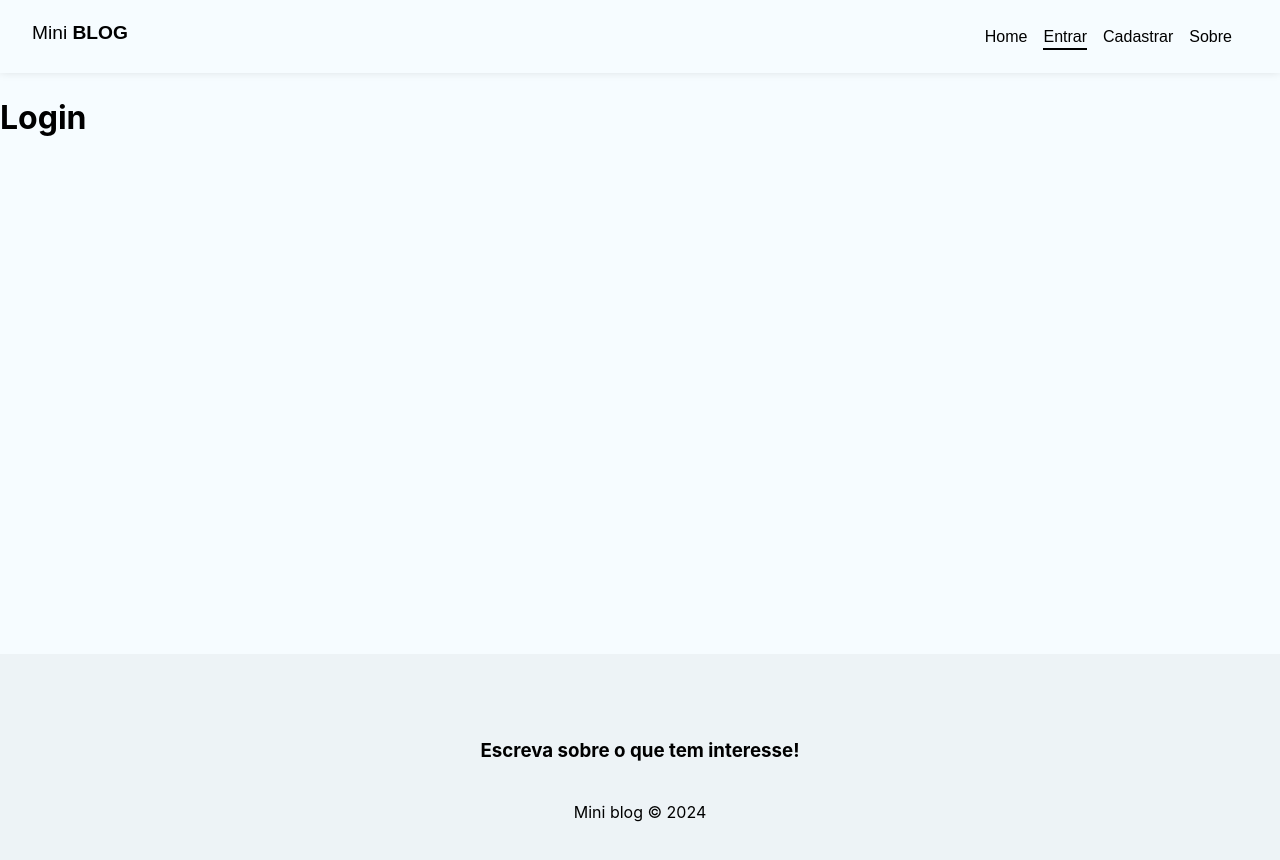
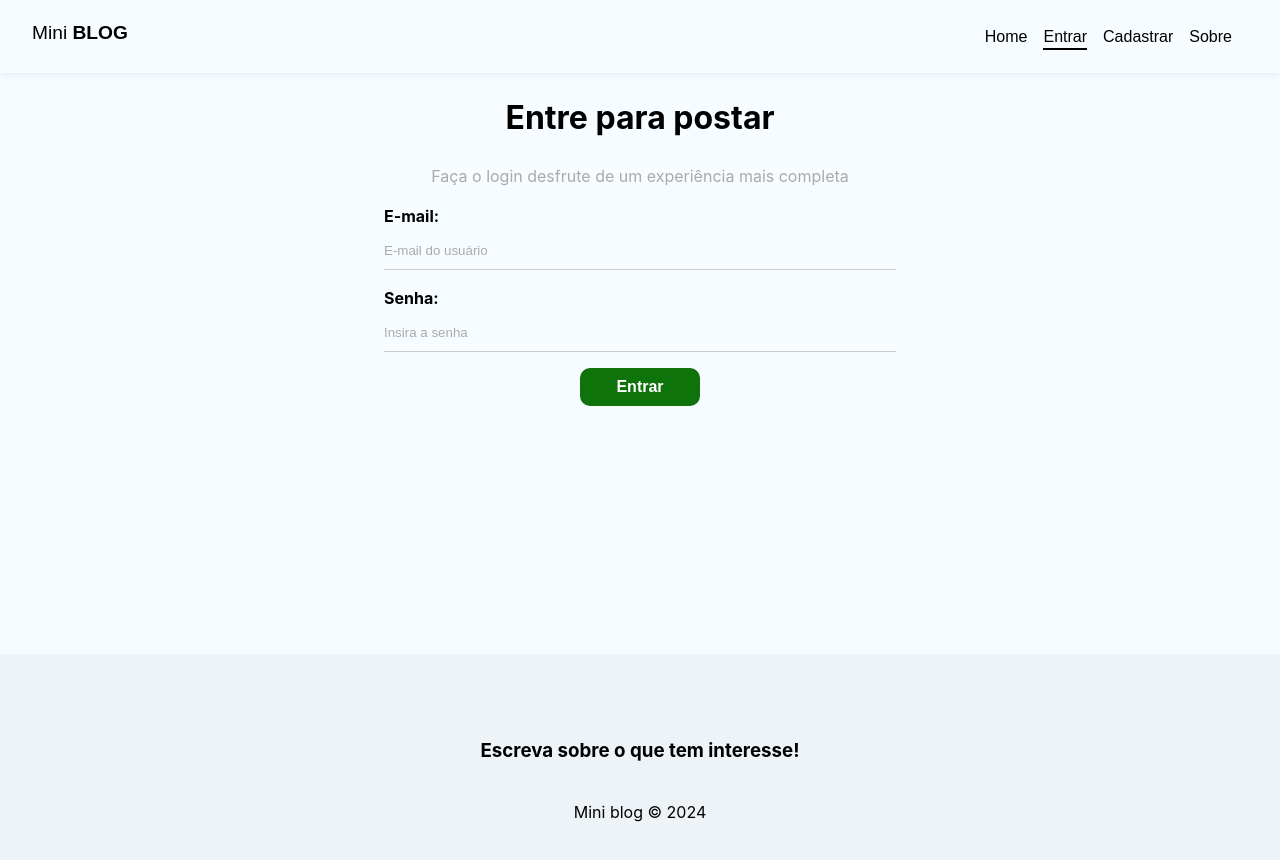
Before and after one commit to Dayanapnf/MiniBlog, a React (Vite) app in the folder MiniBlog/: page /login in a window 1280 px wide. Shown: the top 860 px of the page. Built offline with nearby package versions, Linux system fonts and the light colour scheme; no server answers.

Commit message:
login css

```diff
--- a/MiniBlog/src/App.jsx
+++ b/MiniBlog/src/App.jsx
@@ -61,6 +61,7 @@
                 element={user ? <DashBoard /> : <Navigate to="/login" />}
               />
               <Route path="/about" element={<About />} />
+
             </Routes>
           </div>
           <Footer />
--- a/MiniBlog/src/pages/Login/Login.jsx
+++ b/MiniBlog/src/pages/Login/Login.jsx
@@ -1,9 +1,68 @@
-import React from 'react';
+import { useEffect, useState } from 'react';
+import { useAuthentication } from '../../hooks/useAuthentication';
+
 import styles from './Login.module.css';
 const Login = () => {
+  const [email, setEmail] = useState('');
+  const [password, setPassword] = useState('');
+  const [error, setError] = useState('');
+
+  const { createUser, error: authError, loading } = useAuthentication();
+
+  const handleSubmit = async (e) => {
+    e.preventDefault();
+
+    setError('');
+
+    const user = {
+      displayName,
+      email,
+      password,
+    };
+
+    const res = await createUser(user);
+
+    console.log(res);
+  };
+
+  useEffect(() => {
+    if (authError) {
+      setError(authError);
+    }
+  }, [authError]);
+
   return (
-    <div>
-      <h1>Login</h1>
+    <div className={styles.login}>
+      <h1>Entre para postar</h1>
+      <p>Faça o login desfrute de um experiência mais completa</p>
+      <form onSubmit={handleSubmit}>
+        <label>
+          <span>E-mail:</span>
+          <input
+            type="email"
+            name="email"
+            required
+            placeholder="E-mail do usuário"
+            onChange={(e) => setEmail(e.target.value)}
+            value={email}
+          />
+        </label>
+        <label>
+          <span>Senha:</span>
+          <input
+            type="password"
+            name="password"
+            required
+            placeholder="Insira a senha"
+            onChange={(e) => setPassword(e.target.value)}
+            value={password}
+          />
+        </label>
+        <button className="btn" type="submit" disabled={loading}>
+          {loading ? 'Aguarde...' : 'Entrar'}
+        </button>
+        {error && <p className="error">{error}</p>}
+      </form>
     </div>
   );
 };
--- a/MiniBlog/src/pages/Login/Login.module.css
+++ b/MiniBlog/src/pages/Login/Login.module.css
@@ -0,0 +1,7 @@
+.login {
+  text-align: center;
+}
+
+.login p {
+  color: #aaa;
+}
```
